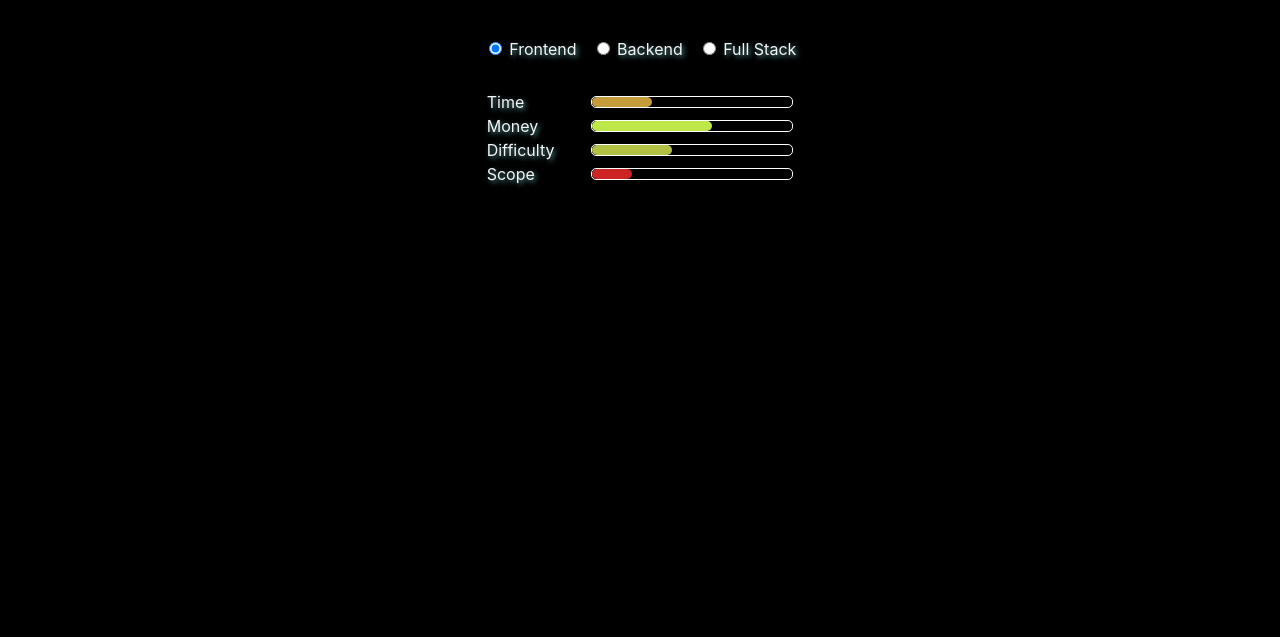
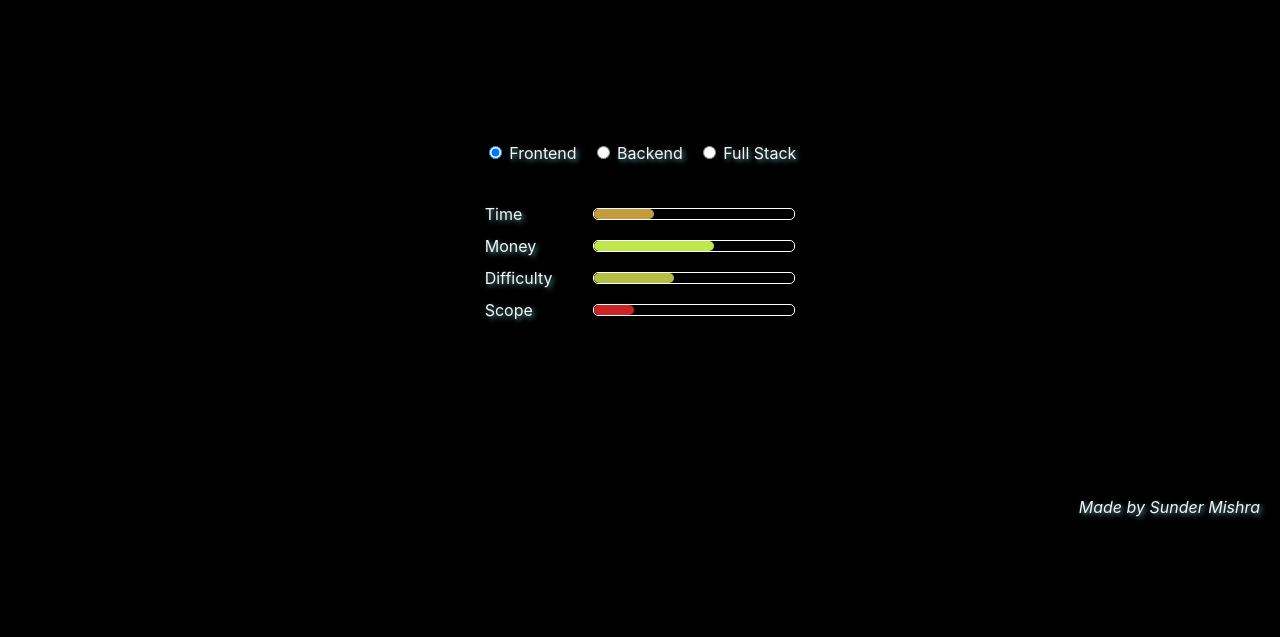
Before and after one commit to SunderMishra734/software-developer-roles, a plain HTML site: page index.html in a window 1280 px wide. Shown: the part 163-800 px from the top of the page. Drawn offline with nearby package versions, Linux system fonts and the light colour scheme.

Commit message:
added footer

```diff
--- a/index.html
+++ b/index.html
@@ -11,10 +11,10 @@
 </head>
 
 <body>
+    <header>
+        <h1>Comparison between Frontend, Backend and Full stack</h1>
+    </header>
     <main>
-        <header>
-            <h1>Camparisoin between Frontend, Backend and Full stack</h1>
-        </header>
         <div>
             <section>
                 <div>
@@ -78,6 +78,9 @@
             </section>
         </div>
     </main>
+    <footer>
+        <div><i>Made by Sunder Mishra</i></div>
+    </footer>
 </body>
 
 </html>
--- a/style.css
+++ b/style.css
@@ -3,6 +3,7 @@ body {
     margin: 0px;
     padding: 0px;
     box-sizing: border-box;
+    font-family: -apple-system, BlinkMacSystemFont, "Segoe UI", Roboto, Helvetica, Arial, sans-serif;
 }
 
 main {
@@ -10,12 +11,31 @@ main {
     display: grid;
     justify-items: center;
     align-content: center;
-    font-family: -apple-system, BlinkMacSystemFont, "Segoe UI", Roboto, Helvetica, Arial, sans-serif;
     gap: 100px;
     padding: 20px;
     user-select: none;
     text-shadow: 2px 2px 5px cadetblue;
     color: rgb(245, 245, 245);
+    height: calc(60vh - 40px);
+}
+
+footer,
+header {
+    padding: 20px;
+    user-select: none;
+    text-shadow: 2px 2px 5px cadetblue;
+    color: rgb(245, 245, 245);
+    height: calc(20vh - 40px);
+}
+
+header {
+    display: flex;
+    justify-content: center;
+}
+
+footer {
+    display: flex;
+    justify-content: flex-end;
 }
 
 section:first-child {
@@ -51,6 +71,7 @@ section table tr th:last-child {
 
 table {
     width: 100%;
+    border-spacing: 0 10px;
 }
 
 table tr {
```
